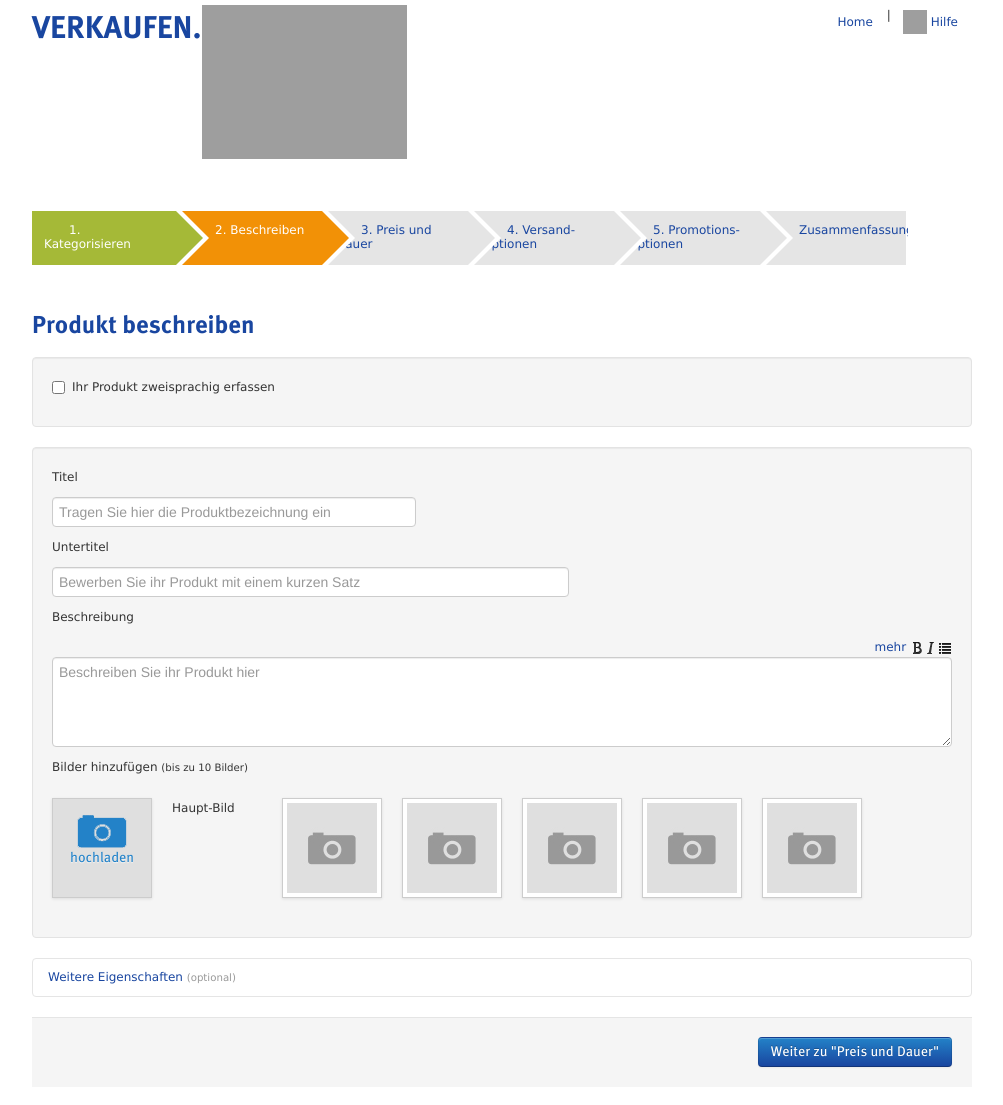
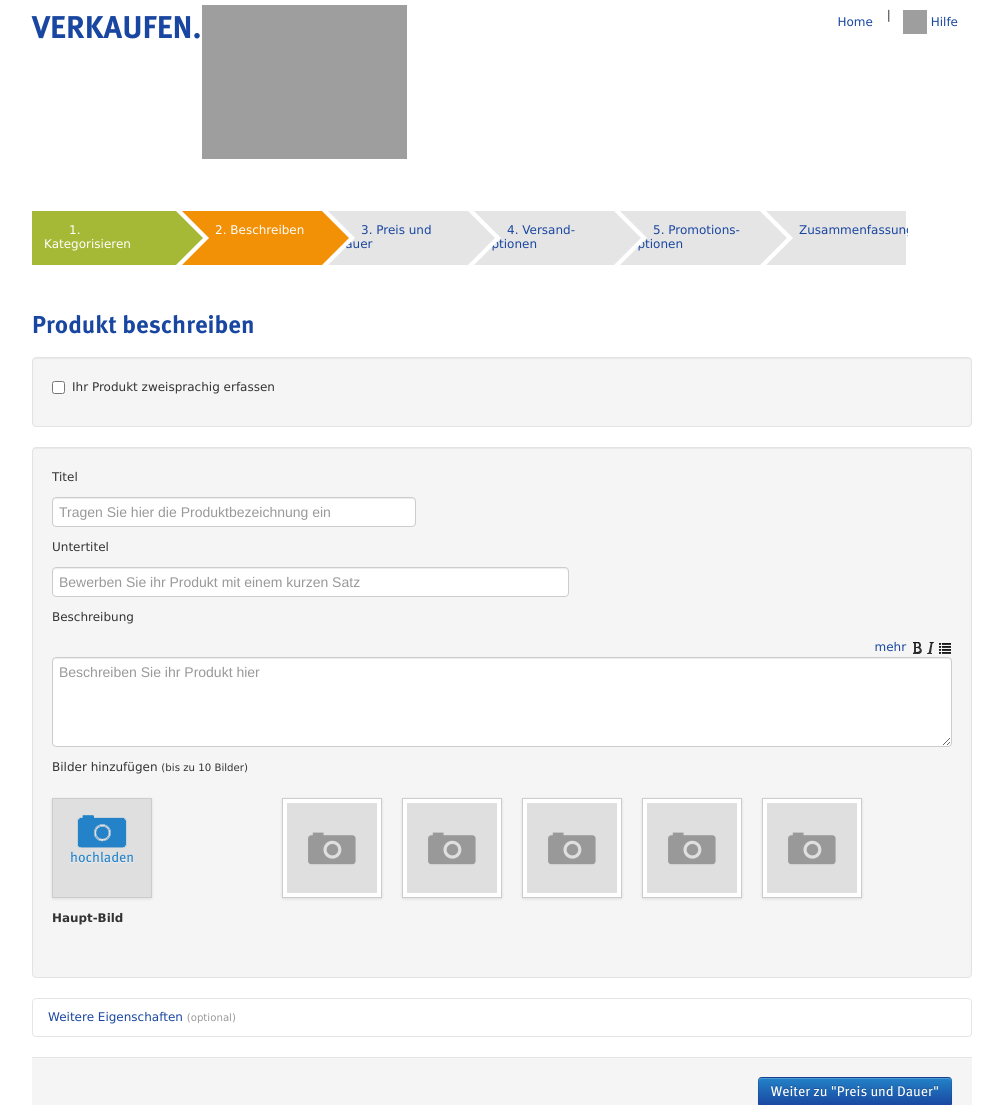
Before and after one commit to 85nomar/psychic-cyril, a PHP site: page /step2.php in a window 1280 px wide. Shown: the top 1105 px of the page, without its empty margins (138-1141 px from the left). Run offline with PHP 8.4, Linux system fonts and the light colour scheme; grey boxes are pictures that could not be loaded.

Commit message:
image upload bug fixes

```diff
--- a/css/main.css
+++ b/css/main.css
@@ -124,6 +124,10 @@
 .uploadCancelBtn {
     z-index: 2;
     display: none;
+}
+
+.mainProductImageTitle {
+    clear: left;
 }
 
 .productImage .progress {
--- a/js/main.js
+++ b/js/main.js
@@ -46,7 +46,7 @@ $(document).ready(function() {
             // progress bar stays at 99% after image has been uploaded while it is beeing processed on server side
             // so we tell that to the user
             if (progress > 98) {
-                node.text("processing...");
+                node.text("zuschneiden...");
             }
         });
     });
--- a/step2.php
+++ b/step2.php
@@ -59,7 +59,8 @@ $Layout->start();
                         </div>
                         <img src="img/img_placeholder_90.jpg">
                     </div>
-                    <span>Haupt-Bild</span>
+                    <h6 class="pull-left mainProductImageTitle">Haupt-Bild</h6>
+
                 </div>
                 <div class="span9 files">
                     <div class="productImage img-polaroid">
```
